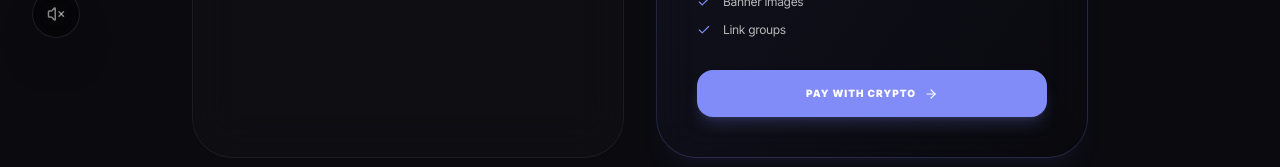
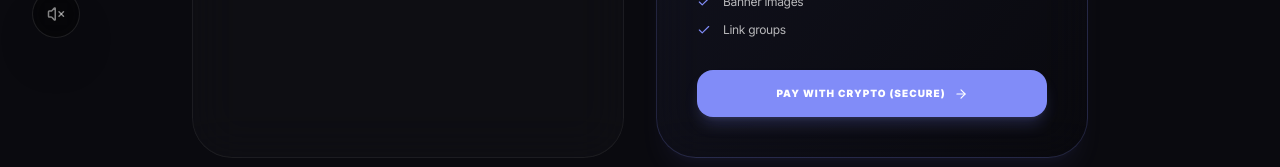
Before and after one commit to 2012-code/real-silovra, a Next.js app: page /pricing in a window 1280 px wide. Shown: the part 730-897 px from the top of the page. Built offline with nearby package versions, Linux system fonts and the light colour scheme; no server answers; the database is empty.

Commit message:
fix: Rename endpoint to invoice and update UI

```diff
--- a/src/app/pricing/page.tsx
+++ b/src/app/pricing/page.tsx
@@ -138,7 +138,7 @@ export default function PricingPage() {
                                         onClick={async () => {
                                             setLoading(true)
                                             try {
-                                                const res = await fetch('/api/nowpayments/subscribe', {
+                                                const res = await fetch('/api/nowpayments/invoice', {
                                                     method: 'POST',
                                                     headers: { 'Content-Type': 'application/json' },
                                                     body: JSON.stringify({ email: '' })
@@ -147,18 +147,18 @@ export default function PricingPage() {
                                                 if (data.invoice_url) {
                                                     window.location.href = data.invoice_url
                                                 } else {
-                                                    alert('Failed to create subscription: ' + (data.error || 'Unknown error'))
+                                                    alert('Payment Error (V2): ' + (data.error || 'Unknown error'))
                                                 }
                                             } catch (err) {
                                                 console.error(err)
-                                                alert('Something went wrong')
+                                                alert('Connection error (V2)')
                                             } finally {
                                                 setLoading(false)
                                             }
                                         }}
                                         className="w-full py-4 bg-zenith-indigo text-white rounded-2xl text-[10px] font-black uppercase tracking-widest hover:bg-zenith-indigo/80 transition-all flex items-center justify-center gap-2 shadow-lg shadow-zenith-indigo/20 cursor-pointer text-center block"
                                     >
-                                        Pay with Crypto
+                                        Pay with Crypto (Secure)
                                         <ArrowRight size={14} />
                                     </button>
                                 )}
```
Also changed, not shown: src/app/api/nowpayments/invoice/route.ts (renamed from src/app/api/nowpayments/subscribe/route.ts).
